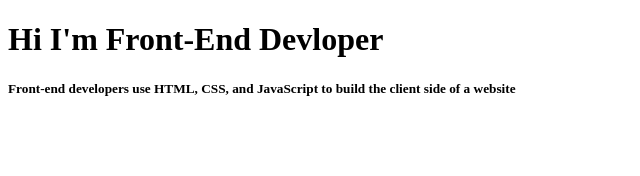
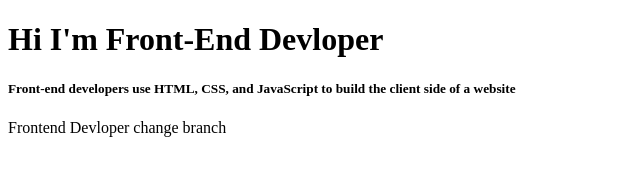
Before and after one commit to Prasanthgunasekaran/samplerep, a plain HTML site: page index.html in a window 1280 px wide. Shown: the whole page, without its empty margins (0-640 px from the left). Drawn offline with Linux system fonts and the light colour scheme.

Commit message:
feat:add some frontend

```diff
--- a/index.html
+++ b/index.html
@@ -11,6 +11,7 @@
     <div>
         <h1>Hi I'm Front-End Devloper</h1>
         <h5>Front-end developers use HTML, CSS, and JavaScript to build the client side of a website</h5>
+        <p>Frontend Devloper change branch</p>
     </div>
 </body>
 
```
